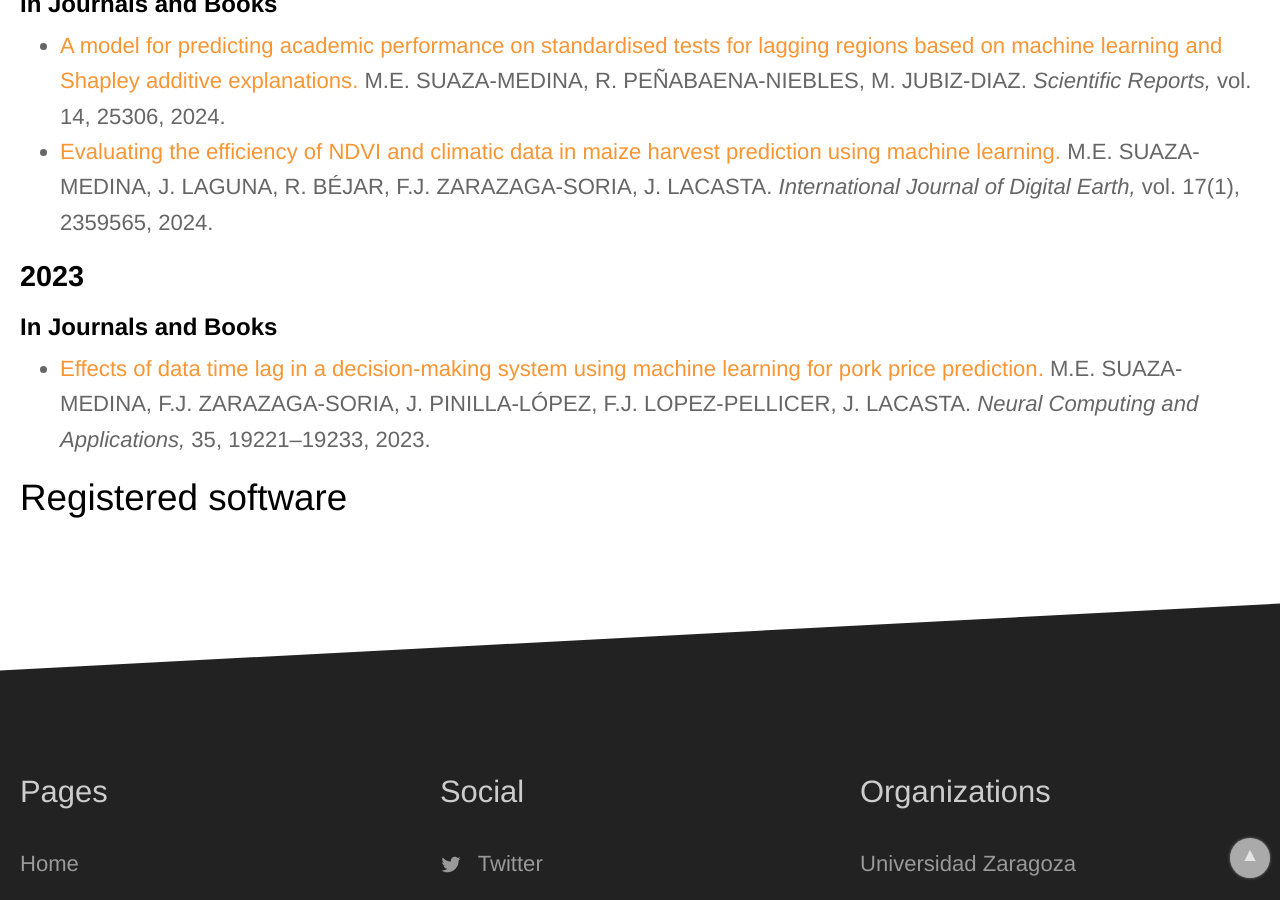
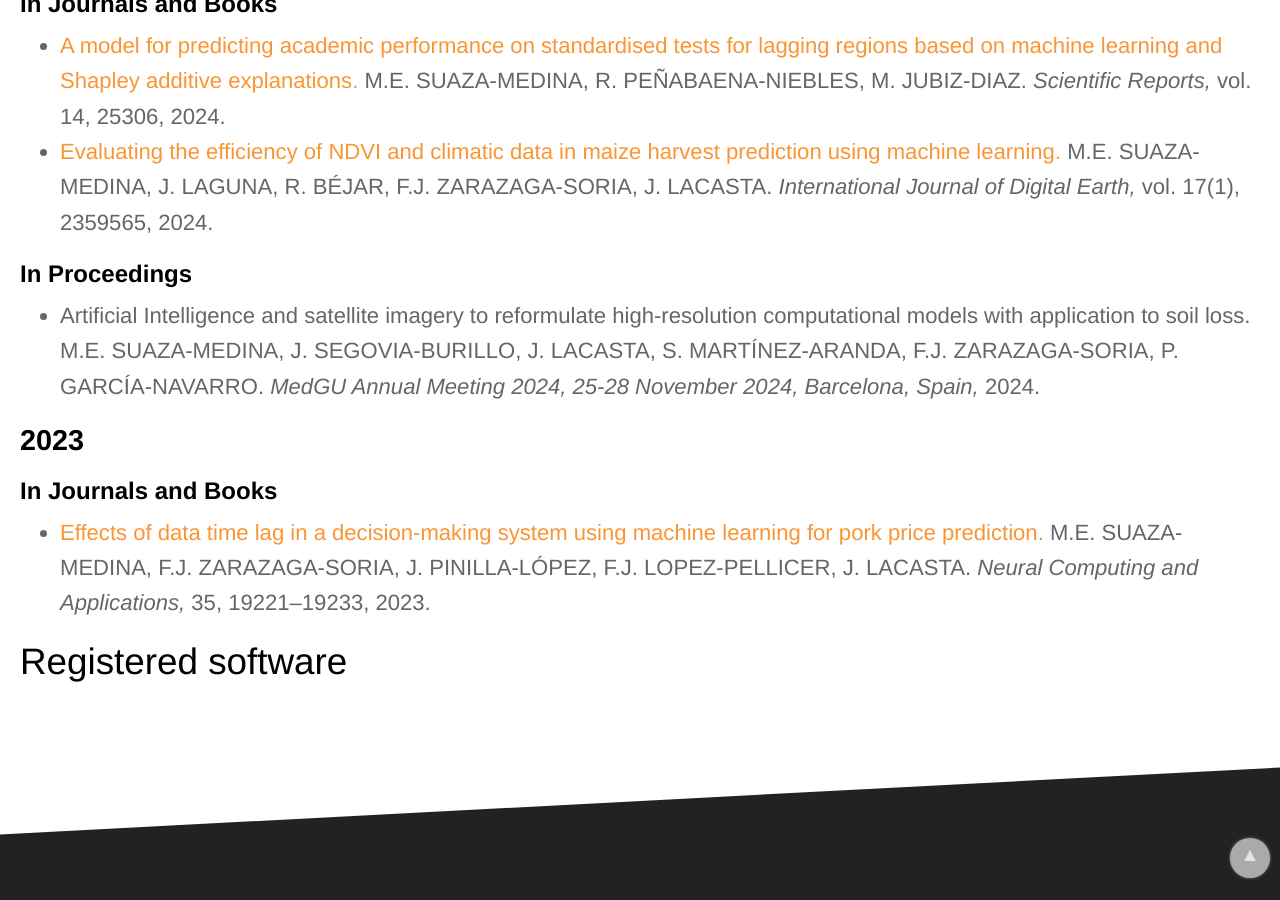
Before and after one commit to IAAA-Lab/IAAA-Lab.github.io, a Jekyll site: the page built from _staff/mario.md, in a window 1280 px wide and 900 px high, scrolled down 880 px. Built offline with Jekyll 4.4.1, drawn with Linux system fonts in a browser that asks for light colours.

Commit message:
añadido articulo medgu

```diff
--- a/_data/papers.yml
+++ b/_data/papers.yml
@@ -59,6 +59,11 @@ additive explanations"
   publication_detail: "vol. 83, p. 3945–3961"
   year: 2024
   doi: 10.1007/s11042-023-15340-x
+# -------------------
+- title: "Artificial Intelligence and satellite imagery to reformulate high-resolution computational models with application to soil loss"
+  authors: M.E. SUAZA-MEDINA, J. SEGOVIA-BURILLO, J. LACASTA, S. MARTÍNEZ-ARANDA, F.J. ZARAZAGA-SORIA, P. GARCÍA-NAVARRO
+  publication_conference: "MedGU Annual Meeting 2024, 25-28 November 2024, Barcelona, Spain"
+  year: 2024
 # -------------------
 - title: "Métodos de investigación de experiencia de usuario al servicio de las IDE: Análisis de las aplicaciones de localización y descarga del Centro Nacional de Información Geográfica"
   authors: D.J. HERRERA-MURILLO, F.J. LOPEZ-PELLICER, J. NOGUERAS-ISO
```
